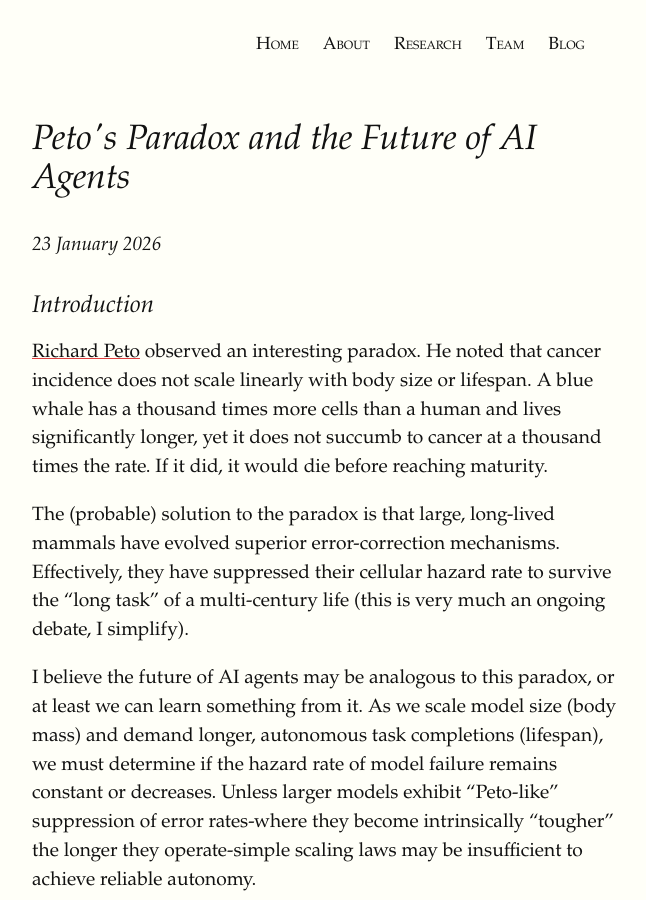
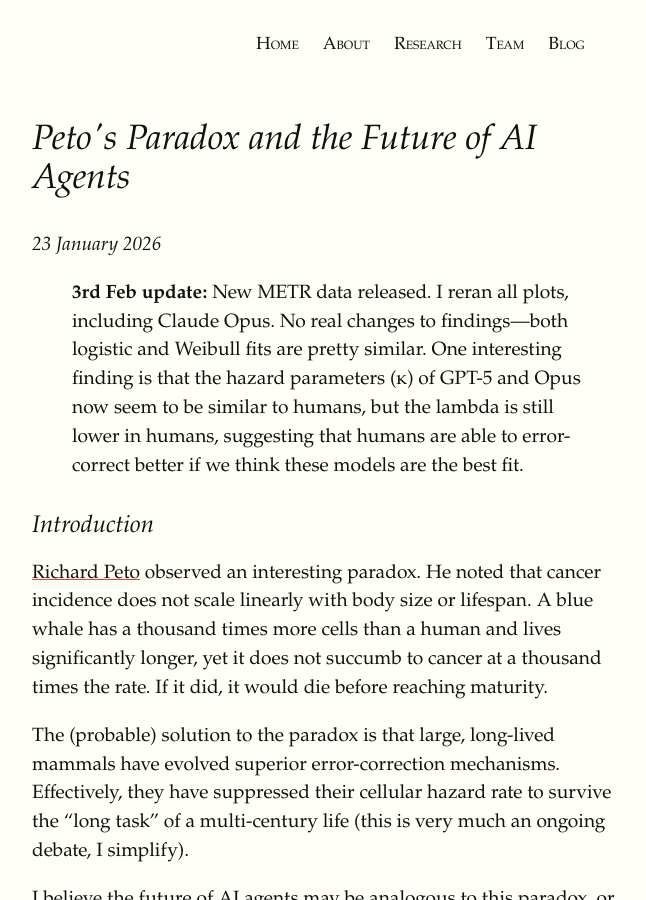
Before and after one commit to gushamilton/lab, a Jekyll site: the page built from _posts/2026-01-23-petos-paradox-ai-agents.md, in a window 1280 px wide and 900 px high. Shown: the whole window, without its empty margins (64-710 px from the left). Built offline with Jekyll 4.4.1, drawn with Linux system fonts in a browser that asks for light colours.

Commit message:
feat: Update blog post with new METR data (Feb 2026)
- Add update note about new METR data including Claude Opus
- Update all figures (Figure1-7) with latest analysis
- Note that GPT-5 and Opus hazard parameters now similar to humans

```diff
--- a/_posts/2026-01-23-petos-paradox-ai-agents.md
+++ b/_posts/2026-01-23-petos-paradox-ai-agents.md
@@ -6,6 +6,8 @@ date: 2026-01-23
 ---
 
 *23 January 2026*
+
+> **3rd Feb update:** New METR data released. I reran all plots, including Claude Opus. No real changes to findings—both logistic and Weibull fits are pretty similar. One interesting finding is that the hazard parameters (κ) of GPT-5 and Opus now seem to be similar to humans, but the lambda is still lower in humans, suggesting that humans are able to error-correct better if we think these models are the best fit.
 
 ## Introduction
 
```
Also changed, not shown: assets/images/Figure1.png, assets/images/Figure2.png, assets/images/Figure3.png, assets/images/Figure4.png, assets/images/Figure5.png, assets/images/Figure6.png, assets/images/Figure7.png (added).
